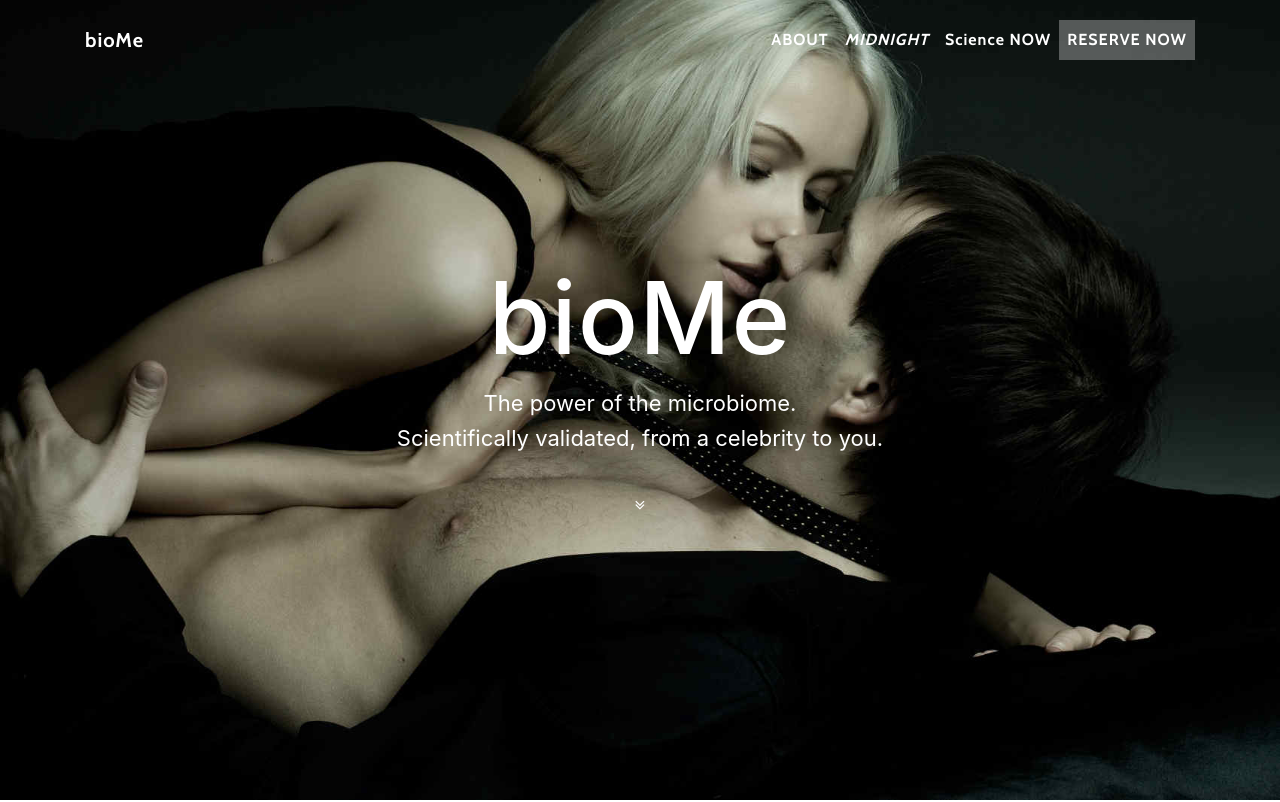
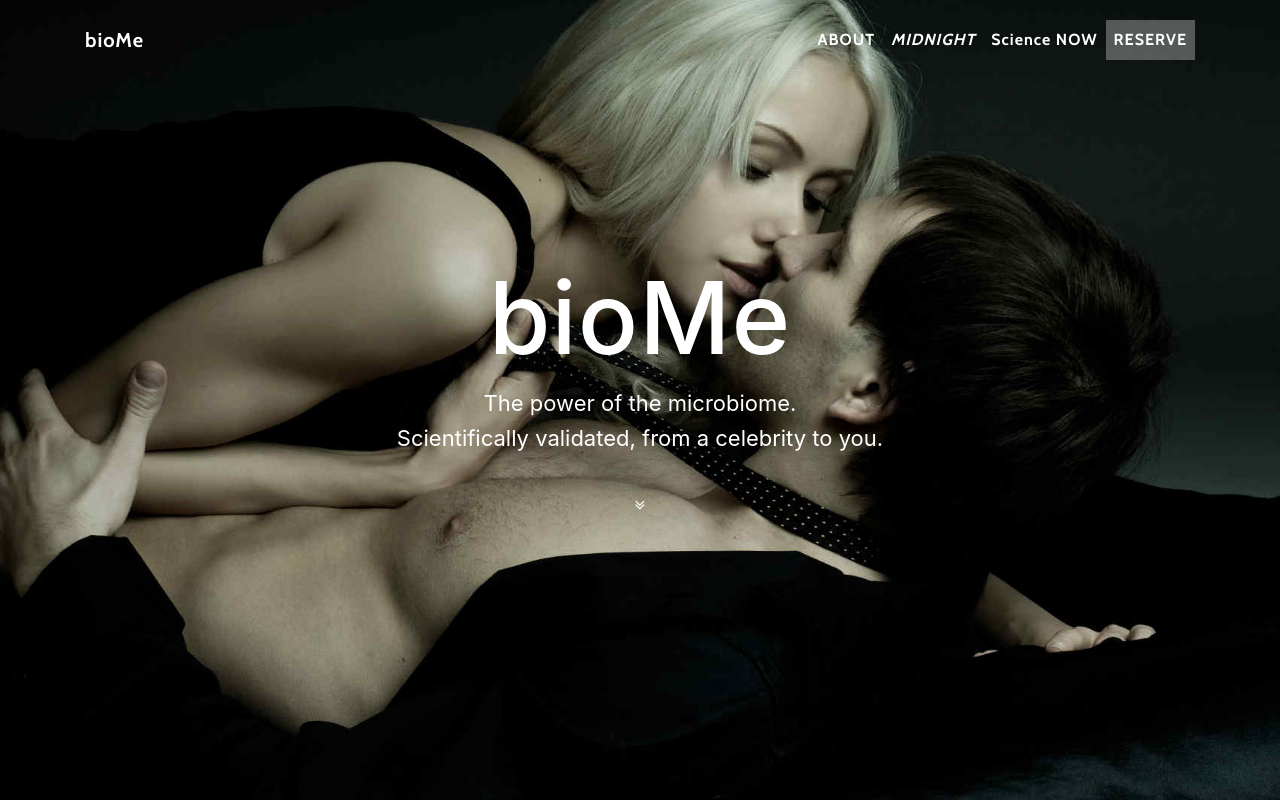
Before and after one commit to bioMe-midnight/bioMe-midnight.github.io, a website with bundled scripts: page index.html in a window 1280 px wide. Shown: the top 802 px of the page. Built offline with nearby package versions, Linux system fonts and the light colour scheme.

Commit message:
Update index.html

```diff
--- a/index.html
+++ b/index.html
@@ -45,7 +45,7 @@
               <a class="nav-link js-scroll-trigger" href="#science">Science NOW</a>
             </li>
             <li class="nav-item">
-              <a class="nav-link js-scroll-trigger" href="#contact">RESERVE NOW</a>
+              <a class="nav-link js-scroll-trigger" href="#contact">RESERVE</a>
             </li>
           </ul>
         </div>
```
